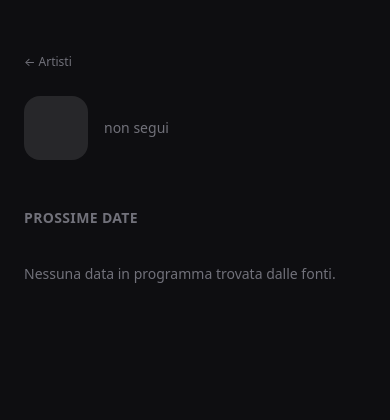
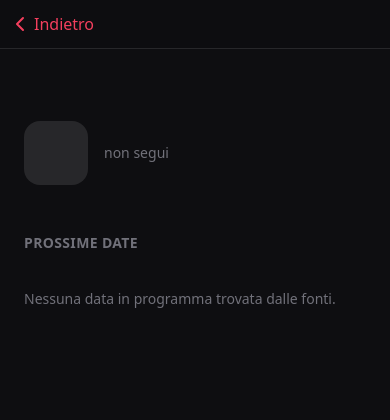
Before and after one commit to tommasoguidi/poghiamo, a Python web app: template src/poghiamo/webapp/templates/artist_detail.html in a window 390 px wide. Shown: the top 420 px of the page. Run offline with Jinja, Linux system fonts and the light colour scheme; the template is opened without the code that fills it, so the values that code supplies are empty; style sheets or scripts are compiled from the project's sources.

Commit message:
mobile: app-style bottom tab bar and usability pass

```diff
--- a/src/poghiamo/webapp/templates/artist_detail.html
+++ b/src/poghiamo/webapp/templates/artist_detail.html
@@ -1,8 +1,19 @@
 {% extends "base.html" %}
 
 {% block content %}
+{# Mobile: iOS-style sticky back bar. Goes to the previous screen (Concerti,
+   Calendario, Artisti…), falling back to /artists when there's no history. #}
+<div class="md:hidden sticky top-0 z-40 bg-background/80 backdrop-blur border-b border-zinc-800">
+    <a href="/artists" onclick="if (history.length > 1) { history.back(); return false; }"
+       class="inline-flex items-center gap-0.5 text-primary pl-2 pr-4 py-3 active:opacity-60">
+        <svg class="w-6 h-6" viewBox="0 0 24 24" fill="none" stroke="currentColor" stroke-width="2" stroke-linecap="round" stroke-linejoin="round" aria-hidden="true"><path d="M15 18l-6-6 6-6"/></svg>
+        <span class="text-base font-medium">Indietro</span>
+    </a>
+</div>
+
 <div class="max-w-3xl mx-auto px-6 py-12 space-y-6">
-    <a href="/artists" class="text-xs text-zinc-500 hover:text-cream">← Artisti</a>
+    <a href="/artists" onclick="if (history.length > 1) { history.back(); return false; }"
+       class="hidden md:inline-block text-xs text-zinc-500 hover:text-cream">← Indietro</a>
 
     <div class="flex items-center gap-4">
         {% if artist.image_url %}
--- a/src/poghiamo/webapp/templates/base.html
+++ b/src/poghiamo/webapp/templates/base.html
@@ -3,7 +3,7 @@
 <html lang="it" class="dark">
 <head>
     <meta charset="UTF-8">
-    <meta name="viewport" content="width=device-width, initial-scale=1.0">
+    <meta name="viewport" content="width=device-width, initial-scale=1.0, viewport-fit=cover">
     <title>poghiamo</title>
     {% if tailwind_dev %}
     <!-- DEV: Tailwind CDN (run `npm run watch:css` instead to use the link below) -->
@@ -31,18 +31,53 @@
     <link rel="stylesheet" href="/static/tailwind.css">
     {% endif %}
 </head>
-<body class="bg-background text-cream min-h-screen font-sans">
+<body class="bg-background text-cream min-h-screen font-sans{% if user %} pb-28 md:pb-0{% endif %}">
 
 {% if user %}
     {% set p = request.url.path %}
-    <nav class="sticky top-0 z-50 bg-background/90 border-b border-zinc-800 px-6 py-3 flex items-center justify-between">
+    {% set tab = 'concerti' if p == '/' else
+                 'artisti' if p.startswith('/artists') else
+                 'calendario' if p == '/calendario' else
+                 'impostazioni' if p == '/settings' else '' %}
+
+    {# Desktop: top nav. Mobile: an app-style bottom tab bar (below). #}
+    <nav class="hidden md:flex sticky top-0 z-50 bg-background/90 backdrop-blur border-b border-zinc-800 px-6 py-3 items-center justify-between">
         <a href="/" class="text-xl font-bold tracking-tight text-cream">poghi<span class="text-primary">amo</span></a>
         <div class="flex items-center gap-5">
-            <a href="/" class="text-sm font-medium transition-colors {{ 'text-primary' if p == '/' else 'text-zinc-400 hover:text-cream' }}">Concerti</a>
-            <a href="/artists" class="text-sm font-medium transition-colors {{ 'text-primary' if p.startswith('/artists') else 'text-zinc-400 hover:text-cream' }}">Artisti</a>
-            <a href="/calendario" class="text-sm font-medium transition-colors {{ 'text-primary' if p == '/calendario' else 'text-zinc-400 hover:text-cream' }}">Calendario</a>
-            <a href="/settings" class="text-sm font-medium transition-colors {{ 'text-primary' if p == '/settings' else 'text-zinc-400 hover:text-cream' }}">Impostazioni</a>
+            <a href="/" class="text-sm font-medium transition-colors {{ 'text-primary' if tab == 'concerti' else 'text-zinc-400 hover:text-cream' }}">Concerti</a>
+            <a href="/artists" class="text-sm font-medium transition-colors {{ 'text-primary' if tab == 'artisti' else 'text-zinc-400 hover:text-cream' }}">Artisti</a>
+            <a href="/calendario" class="text-sm font-medium transition-colors {{ 'text-primary' if tab == 'calendario' else 'text-zinc-400 hover:text-cream' }}">Calendario</a>
+            <a href="/settings" class="text-sm font-medium transition-colors {{ 'text-primary' if tab == 'impostazioni' else 'text-zinc-400 hover:text-cream' }}">Impostazioni</a>
         </div>
+    </nav>
+
+    <nav class="md:hidden fixed inset-x-0 bottom-0 z-50 grid grid-cols-4 bg-card/95 backdrop-blur border-t border-zinc-800 px-2 pt-2 pb-[calc(0.5rem_+_env(safe-area-inset-bottom))]">
+        <a href="/" class="flex flex-col items-center gap-1 py-1 transition-colors {{ 'text-primary' if tab == 'concerti' else 'text-zinc-500' }}">
+            <svg class="w-6 h-6" viewBox="0 0 24 24" fill="none" stroke="currentColor" stroke-width="1.7" stroke-linecap="round" stroke-linejoin="round" aria-hidden="true">
+                <rect x="3" y="6" width="18" height="12" rx="2.5"/><path d="M14.5 6.5v11" stroke-dasharray="1.5 2"/>
+            </svg>
+            <span class="text-[11px] font-medium">Concerti</span>
+        </a>
+        <a href="/artists" class="flex flex-col items-center gap-1 py-1 transition-colors {{ 'text-primary' if tab == 'artisti' else 'text-zinc-500' }}">
+            <svg class="w-6 h-6" viewBox="0 0 24 24" fill="none" stroke="currentColor" stroke-width="1.7" stroke-linecap="round" stroke-linejoin="round" aria-hidden="true">
+                <rect x="9" y="3" width="6" height="11" rx="3"/><path d="M6 11.5a6 6 0 0 0 12 0"/><path d="M12 17.5V21"/><path d="M8.5 21h7"/>
+            </svg>
+            <span class="text-[11px] font-medium">Artisti</span>
+        </a>
+        <a href="/calendario" class="flex flex-col items-center gap-1 py-1 transition-colors {{ 'text-primary' if tab == 'calendario' else 'text-zinc-500' }}">
+            <svg class="w-6 h-6" viewBox="0 0 24 24" fill="none" stroke="currentColor" stroke-width="1.7" stroke-linecap="round" stroke-linejoin="round" aria-hidden="true">
+                <rect x="3.5" y="5" width="17" height="16" rx="2.5"/><path d="M3.5 9.5h17"/><path d="M8 3.5v3M16 3.5v3"/>
+            </svg>
+            <span class="text-[11px] font-medium">Calendario</span>
+        </a>
+        <a href="/settings" class="flex flex-col items-center gap-1 py-1 transition-colors {{ 'text-primary' if tab == 'impostazioni' else 'text-zinc-500' }}">
+            <svg class="w-6 h-6" viewBox="0 0 24 24" fill="none" stroke="currentColor" stroke-width="1.7" stroke-linecap="round" stroke-linejoin="round" aria-hidden="true">
+                <path d="M10 6h9"/><path d="M5 6h1.5"/><circle cx="8.25" cy="6" r="1.75"/>
+                <path d="M14 12h5"/><path d="M5 12h4.5"/><circle cx="12.25" cy="12" r="1.75"/>
+                <path d="M10 18h9"/><path d="M5 18h1.5"/><circle cx="8.25" cy="18" r="1.75"/>
+            </svg>
+            <span class="text-[11px] font-medium">Impostazioni</span>
+        </a>
     </nav>
 {% endif %}
 
--- a/src/poghiamo/webapp/templates/calendario.html
+++ b/src/poghiamo/webapp/templates/calendario.html
@@ -1,6 +1,8 @@
 {% extends "base.html" %}
 
 {% block content %}
+{# The artist name is not a link to the artist page here either (by design). #}
+{% set link_artist = false %}
 <div class="max-w-3xl mx-auto px-6 py-12 space-y-8">
     <div>
         <h1 class="text-2xl font-bold text-cream mb-1">Calendario</h1>
--- a/src/poghiamo/webapp/templates/feed.html
+++ b/src/poghiamo/webapp/templates/feed.html
@@ -1,6 +1,8 @@
 {% extends "base.html" %}
 
 {% block content %}
+{# On Concerti the artist name is not a link to the artist page (by design). #}
+{% set link_artist = false %}
 <div class="max-w-3xl mx-auto px-6 py-12 space-y-6">
     <div class="flex items-center justify-between gap-4">
         <h1 class="text-2xl font-bold text-cream">In zona</h1>
@@ -42,7 +44,7 @@
 </div>
 
 <!-- Create-event modal -->
-<div id="create-modal" class="hidden fixed inset-0 z-50 bg-black/60 flex items-start justify-center p-4 overflow-y-auto">
+<div id="create-modal" class="hidden fixed inset-0 z-[60] bg-black/60 flex items-start justify-center p-4 overflow-y-auto">
     <div class="bg-card border border-zinc-800 rounded-2xl w-full max-w-md mt-16 p-6">
         <div class="flex items-center justify-between mb-4">
             <h2 class="text-lg font-semibold text-cream">Crea un evento</h2>
```
Also changed, not shown: src/poghiamo/webapp/templates/_event_card.html (+8 -4 lines), src/poghiamo/webapp/templates/artists.html (+5 -5 lines).
